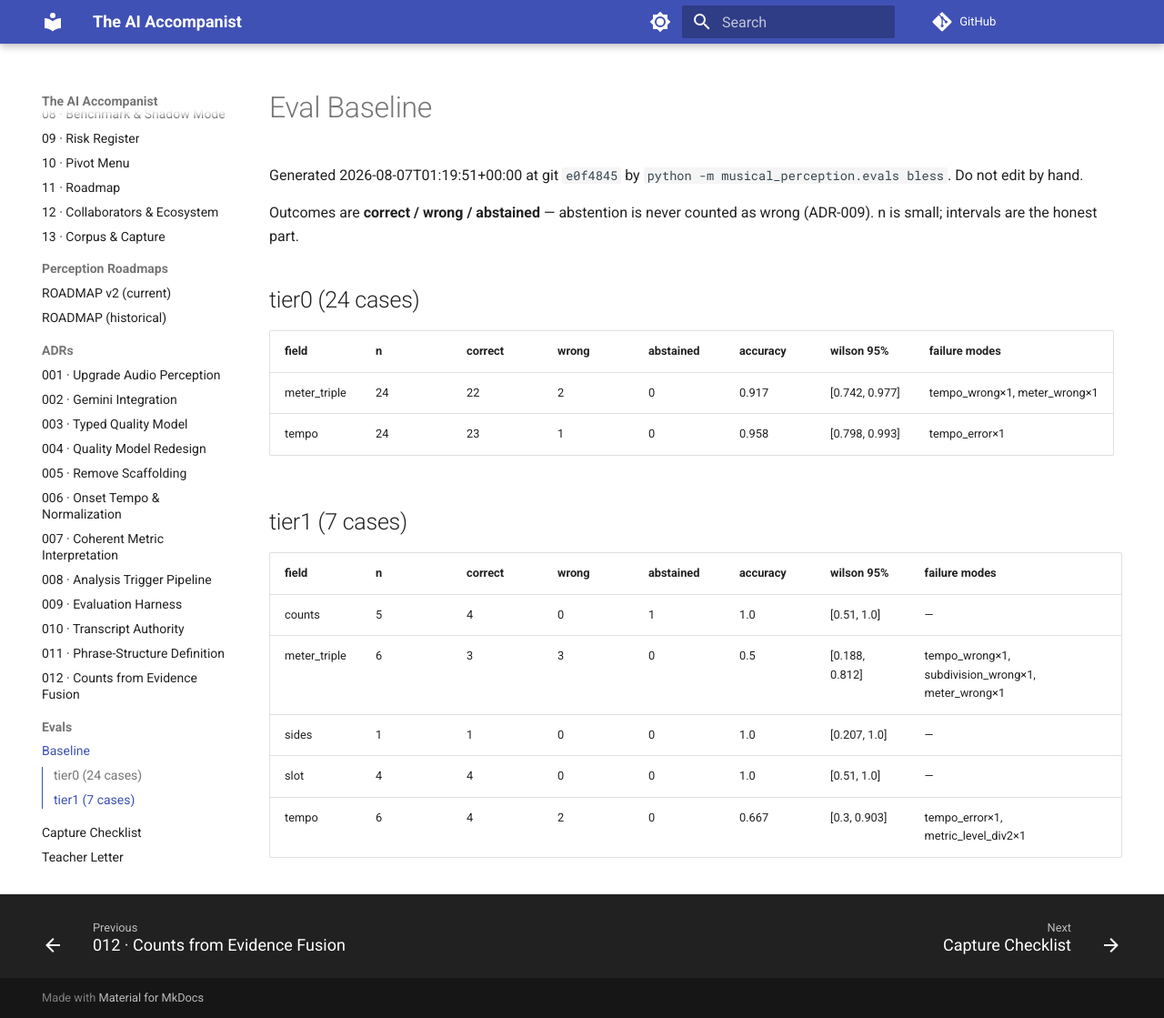
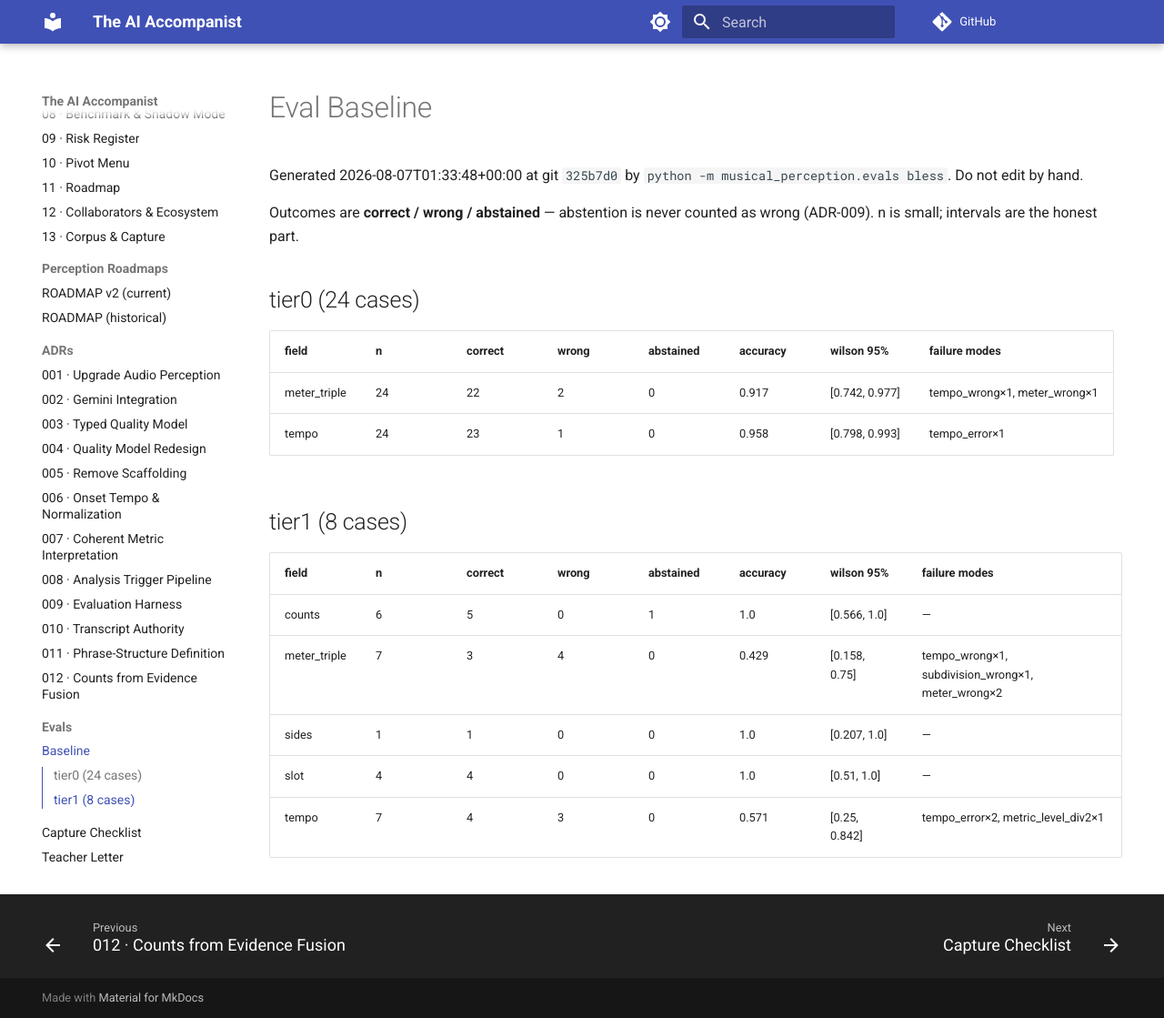
Before and after one commit to ben-juodvalkis/musical-perception, an MkDocs documentation site: the page built from docs/evals/baseline.md, in a window 1280 px wide and 1119 px high. Shown: the whole window at 91% size. Built offline with MkDocs 1.6.1 and Material for MkDocs 9.7.7, drawn with Linux system fonts in a browser that asks for light colours; comment, search, counter and statistics services are not loaded.

Commit message:
feat: rig clip 2 (waltz, triplet-counted) — the fusion-precedence finding
Ben's natural waltz counting ('ONE-and-ah' through 8, click on numbers)
is ADR-006's equivalence case in the flesh. Gemini's index-keyed marker
path recovered 90.8 BPM at 92% confidence (all 32 numbers) and was
outvoted by the onset path reading the triplet syllables at 215.9 →
final 108/4-4/duple, wrong on all three. Second real case (after
frappé's 163-vs-74) where the marker path beats onsets and loses —
interpret_meter's onset-first precedence predates ADR-010's marker
quality and is now the obvious next eval-gated change. Counts 8/8 via
numeric regime (2/2 on rig clips); exercise honestly Unknown at 0%.

Co-Authored-By: Claude Fable 5 <noreply@anthropic.com>

```diff
--- a/docs/evals/baseline.md
+++ b/docs/evals/baseline.md
@@ -1,6 +1,6 @@
 # Eval Baseline
 
-Generated 2026-08-07T01:19:51+00:00 at git `e0f4845` by `python -m musical_perception.evals bless`. Do not edit by hand.
+Generated 2026-08-07T01:33:48+00:00 at git `325b7d0` by `python -m musical_perception.evals bless`. Do not edit by hand.
 
 Outcomes are **correct / wrong / abstained** — abstention is never
 counted as wrong (ADR-009). n is small; intervals are the honest part.
@@ -12,12 +12,12 @@ counted as wrong (ADR-009). n is small; intervals are the honest part.
 | meter_triple | 24 | 22 | 2 | 0 | 0.917 | [0.742, 0.977] | tempo_wrong×1, meter_wrong×1 |
 | tempo | 24 | 23 | 1 | 0 | 0.958 | [0.798, 0.993] | tempo_error×1 |
 
-## tier1 (7 cases)
+## tier1 (8 cases)
 
 | field | n | correct | wrong | abstained | accuracy | wilson 95% | failure modes |
 |---|---|---|---|---|---|---|---|
-| counts | 5 | 4 | 0 | 1 | 1.0 | [0.51, 1.0] | — |
-| meter_triple | 6 | 3 | 3 | 0 | 0.5 | [0.188, 0.812] | tempo_wrong×1, subdivision_wrong×1, meter_wrong×1 |
+| counts | 6 | 5 | 0 | 1 | 1.0 | [0.566, 1.0] | — |
+| meter_triple | 7 | 3 | 4 | 0 | 0.429 | [0.158, 0.75] | tempo_wrong×1, subdivision_wrong×1, meter_wrong×2 |
 | sides | 1 | 1 | 0 | 0 | 1.0 | [0.207, 1.0] | — |
 | slot | 4 | 4 | 0 | 0 | 1.0 | [0.51, 1.0] | — |
-| tempo | 6 | 4 | 2 | 0 | 0.667 | [0.3, 0.903] | tempo_error×1, metric_level_div2×1 |
+| tempo | 7 | 4 | 3 | 0 | 0.571 | [0.25, 0.842] | tempo_error×2, metric_level_div2×1 |
```
Also changed, not shown: 6 other files.
